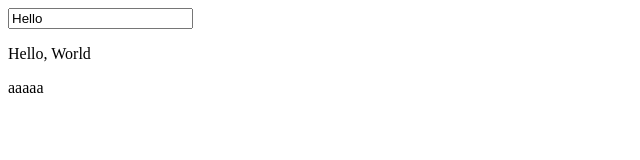
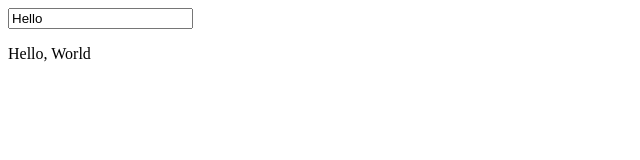
Before and after one commit to blacksun-liyanyao/learn-AngularJS, a plain HTML site: page chapter1/hello.html in a window 1280 px wide. Shown: the full height of the page, 0-640 px from the left. Drawn offline with nearby package versions, Linux system fonts and the light colour scheme.

Commit message:
第一章

```diff
--- a/chapter1/hello.html
+++ b/chapter1/hello.html
@@ -10,7 +10,6 @@
 <div ng-controller='HelloController'>
     <input ng-model="greeting.text">
     <p>{{greeting.text}}, World</p>
-    aaaaa
 </div>
 </body>
 </html>
```
